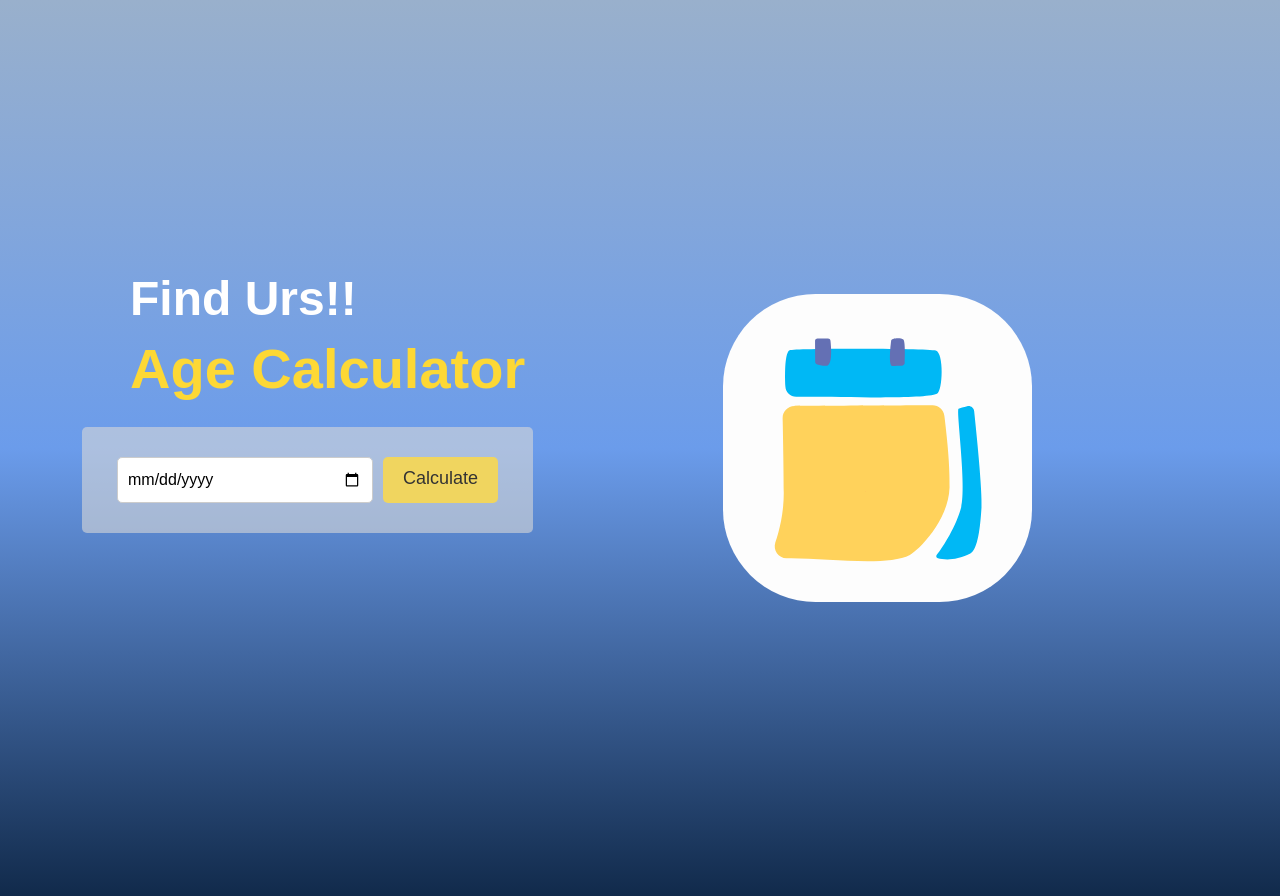
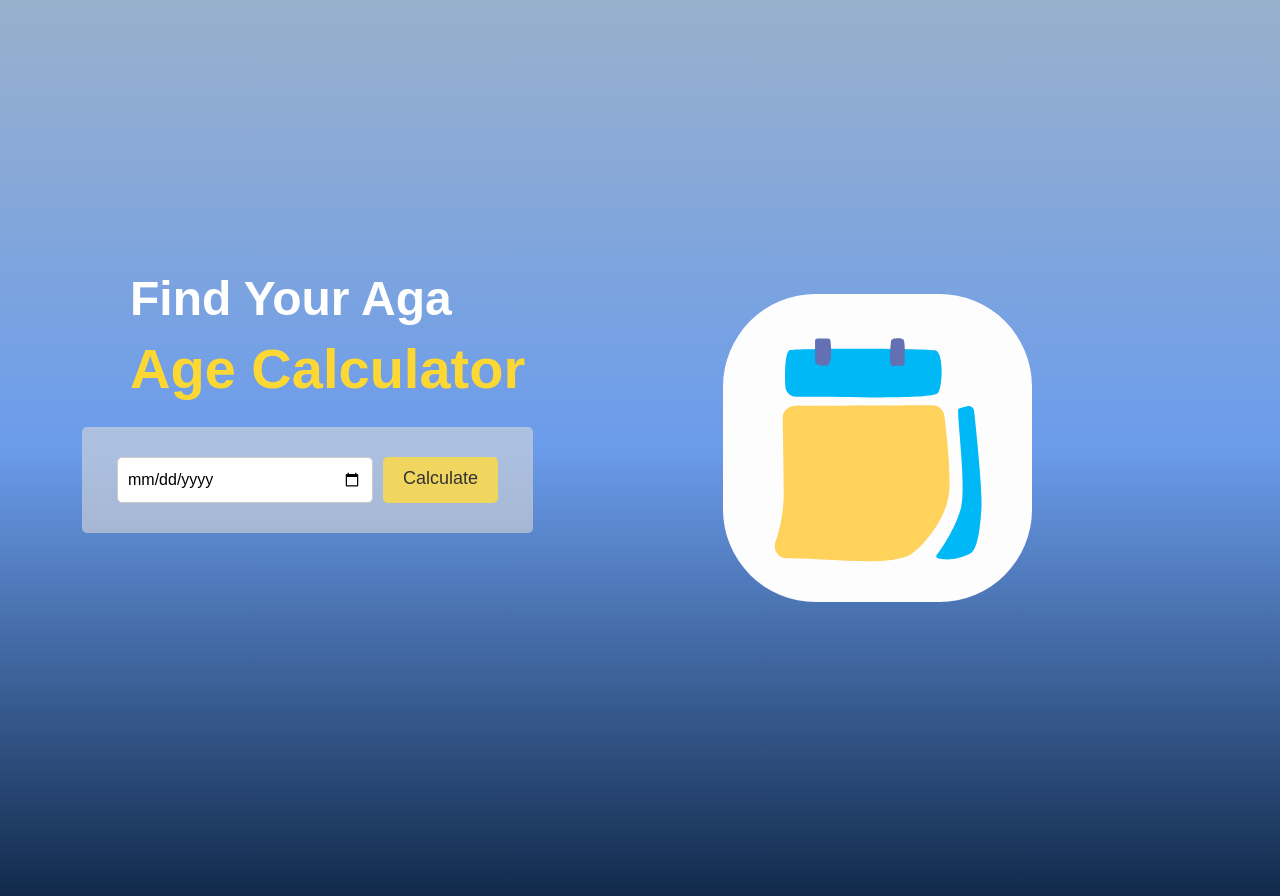
Before and after one commit to AhmedDevHub/Age-Calculator, a plain HTML site: page index.html in a window 1280 px wide. Drawn offline with nearby package versions, Linux system fonts and the light colour scheme.

Commit message:
Update index.html

```diff
--- a/index.html
+++ b/index.html
@@ -18,7 +18,7 @@
             <div class="row">
                 <div class="col-lg-5">
                     <div class="mb-2 ps-5">
-                        <h1>Find Urs!!</h1>
+                        <h1>Find Your Aga </h1>
                         <h2>Age Calculator</h2>
                     </div>
                     <div>
```
